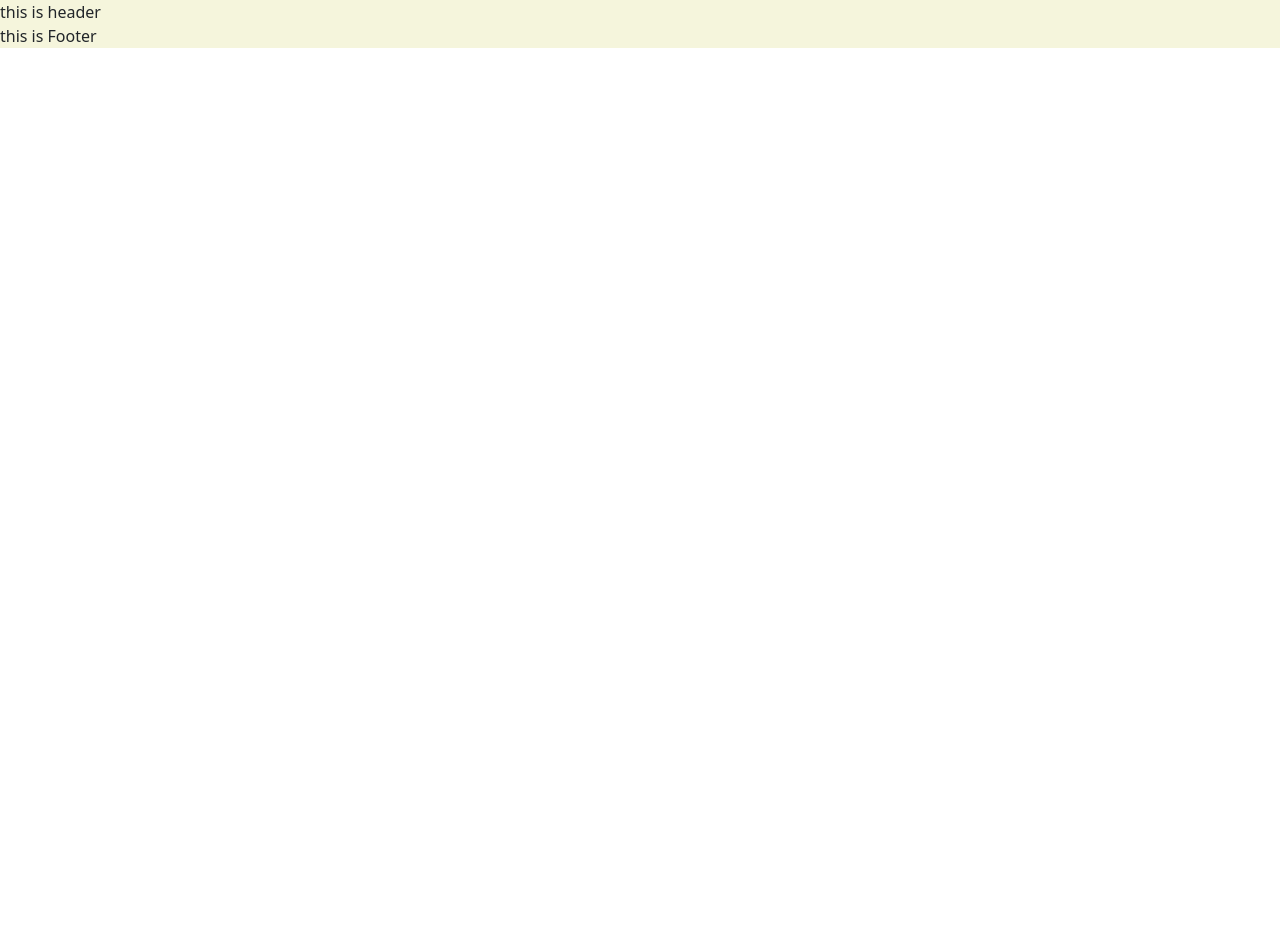
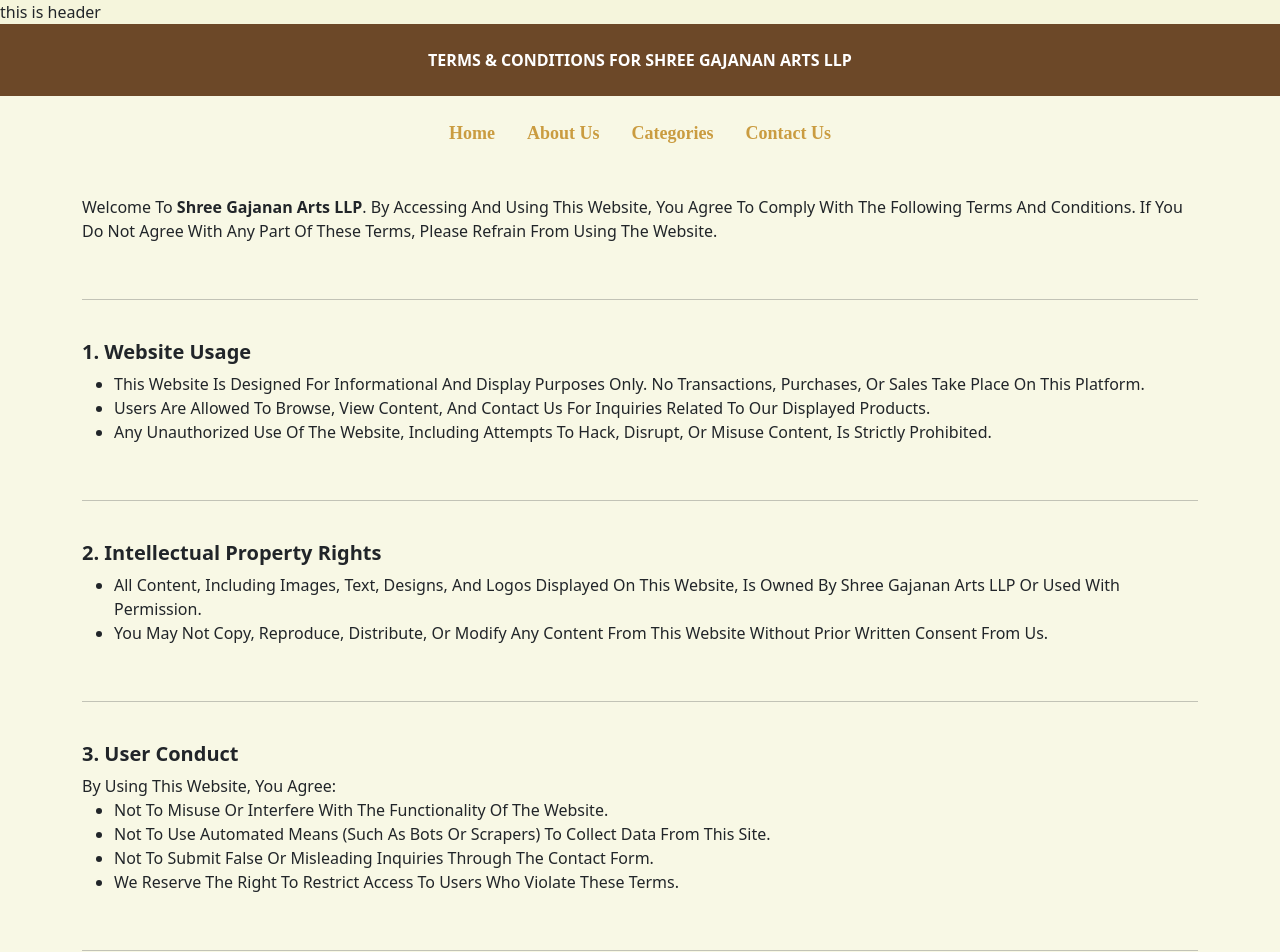
Before and after one commit to ankush9769/Gajanan_RMIS, a React (Vite) app in the folder Gajanan_RMIS_ARTS/: page /termsandconditions in a window 1280 px wide. Shown: the top 952 px of the page. Before the commit the page ends 800 px from the top, so only its background shows below. Built offline with nearby package versions, Linux system fonts and the light colour scheme.

Commit message:
termsandcondition page completed

```diff
--- a/Gajanan_RMIS_ARTS/src/App.jsx
+++ b/Gajanan_RMIS_ARTS/src/App.jsx
@@ -5,10 +5,10 @@ import Contacts from './pages/Contacts'
 import Category from './pages/Category'
 import FAQ from './pages/FAQ'
 import Privacy from './pages/Privacy'
-import Terms_Condition from './pages/Terms_Condition'
 import Footer from './components/Footer'
 import Header from './components/Header'
 import './App.css'
+import TermsAndConditions from './pages/TermsAndConditions'
 
 function App() {
 
@@ -23,7 +23,7 @@ function App() {
         <Route path="/contacts" element={<Contacts />} />
         <Route path="/faq" element={<FAQ />} />
         <Route path="/privacy" element={<Privacy />} />
-        <Route path="/terms_condition" element={<Terms_Condition />} />
+        <Route path="/termsandconditions" element={<TermsAndConditions />} />
       </Routes>
       <Footer></Footer>
 
--- /dev/null
+++ b/Gajanan_RMIS_ARTS/src/pages/TermsAndConditions.jsx
@@ -0,0 +1,89 @@
+import React from "react";
+import "bootstrap/dist/css/bootstrap.min.css";
+
+const TermsAndConditions = () => {
+  return (
+    <div style={{ backgroundColor: "#f8f8e5", minHeight: "100vh" }}>
+      {/* Header Section */}
+      <div className="text-center text-white py-4 px-4" style={{ backgroundColor: "#6c4828", fontWeight: "bold" }}>
+        TERMS & CONDITIONS FOR SHREE GAJANAN ARTS LLP
+      </div>
+
+      {/* Navigation Bar */}
+      <nav className="nav justify-content-center py-3 px-4" style={{ fontFamily: "Times New Roman", fontSize: "18px" }}>
+        <a className="nav-link" href="#" style={{ color: "#ca9c40", fontWeight: "bold" }}>
+          Home
+        </a>
+        <a className="nav-link" href="#" style={{ color: "#ca9c40", fontWeight: "bold" }}>
+          About Us
+        </a>
+        <a className="nav-link" href="#" style={{ color: "#ca9c40", fontWeight: "bold" }}>
+          Categories
+        </a>
+        <a className="nav-link" href="#" style={{ color: "#ca9c40", fontWeight: "bold" }}>
+          Contact Us
+        </a>
+      </nav>
+
+      {/* Main Content */}
+      <div className="container py-4 text-start">
+        <p className="text-dark">Welcome To <strong>Shree Gajanan Arts LLP</strong>. By Accessing And Using This Website, You Agree To Comply With The Following Terms And Conditions. If You Do Not Agree With Any Part Of These Terms, Please Refrain From Using The Website.</p>
+        <br/>
+
+        <hr />
+
+        {/* Section 1 */}
+        <br/>
+
+        <h5><strong>1. Website Usage</strong></h5>
+        <ul>
+          <li>This Website Is Designed For Informational And Display Purposes Only. No Transactions, Purchases, Or Sales Take Place On This Platform.</li>
+          <li>Users Are Allowed To Browse, View Content, And Contact Us For Inquiries Related To Our Displayed Products.</li>
+          <li>Any Unauthorized Use Of The Website, Including Attempts To Hack, Disrupt, Or Misuse Content, Is Strictly Prohibited.</li>
+        </ul>
+        <br/>
+
+        <hr />
+
+        {/* Section 2 */}
+        <br/>
+        <h5><strong>2. Intellectual Property Rights</strong></h5>
+        <ul>
+          <li>All Content, Including Images, Text, Designs, And Logos Displayed On This Website, Is Owned By Shree Gajanan Arts LLP Or Used With Permission.</li>
+          <li>You May Not Copy, Reproduce, Distribute, Or Modify Any Content From This Website Without Prior Written Consent From Us.</li>
+        </ul>
+        <br/>
+
+        <hr />
+
+        {/* Section 3 */}
+        <br/>
+        <h5><strong>3. User Conduct</strong></h5>
+        <span style={{ fontSize: "16px" }}>By Using This Website, You Agree:</span>
+        <ul>
+          <li>Not To Misuse Or Interfere With The Functionality Of The Website.</li>
+          <li>Not To Use Automated Means (Such As Bots Or Scrapers) To Collect Data From This Site.</li>
+          <li>Not To Submit False Or Misleading Inquiries Through The Contact Form.</li>
+          <li>We Reserve The Right To Restrict Access To Users Who Violate These Terms.</li>
+        </ul>
+        <br/>
+
+        <hr />
+
+        {/* Section 4 */}
+        <br/>
+        <h5><strong>4. Disclaimer Of Warranties</strong></h5>
+        <ul>
+          <li>The Information On This Website Is Provided "As Is" Without Any Warranties Of Accuracy, Completeness, Or Reliability.</li>
+          <li>We Do Not Guarantee That The Website Will Be Error-Free, Uninterrupted, Or Secure At All Times.</li>
+          <li>Any Reliance You Place On The Information Provided Is At Your Own Risk.</li>
+        </ul>
+        <br/>
+
+        <hr />
+      </div>
+    </div>
+  );
+};
+
+export default TermsAndConditions;
--- a/Gajanan_RMIS_ARTS/src/pages/Terms_Condition.jsx
+++ /dev/null
@@ -1,11 +0,0 @@
-import React from 'react'
-
-const Terms_Condition = () => {
-  return (
-    <div>
-      this is terms and condition page
-    </div>
-  )
-}
-
-export default Terms_Condition
```
